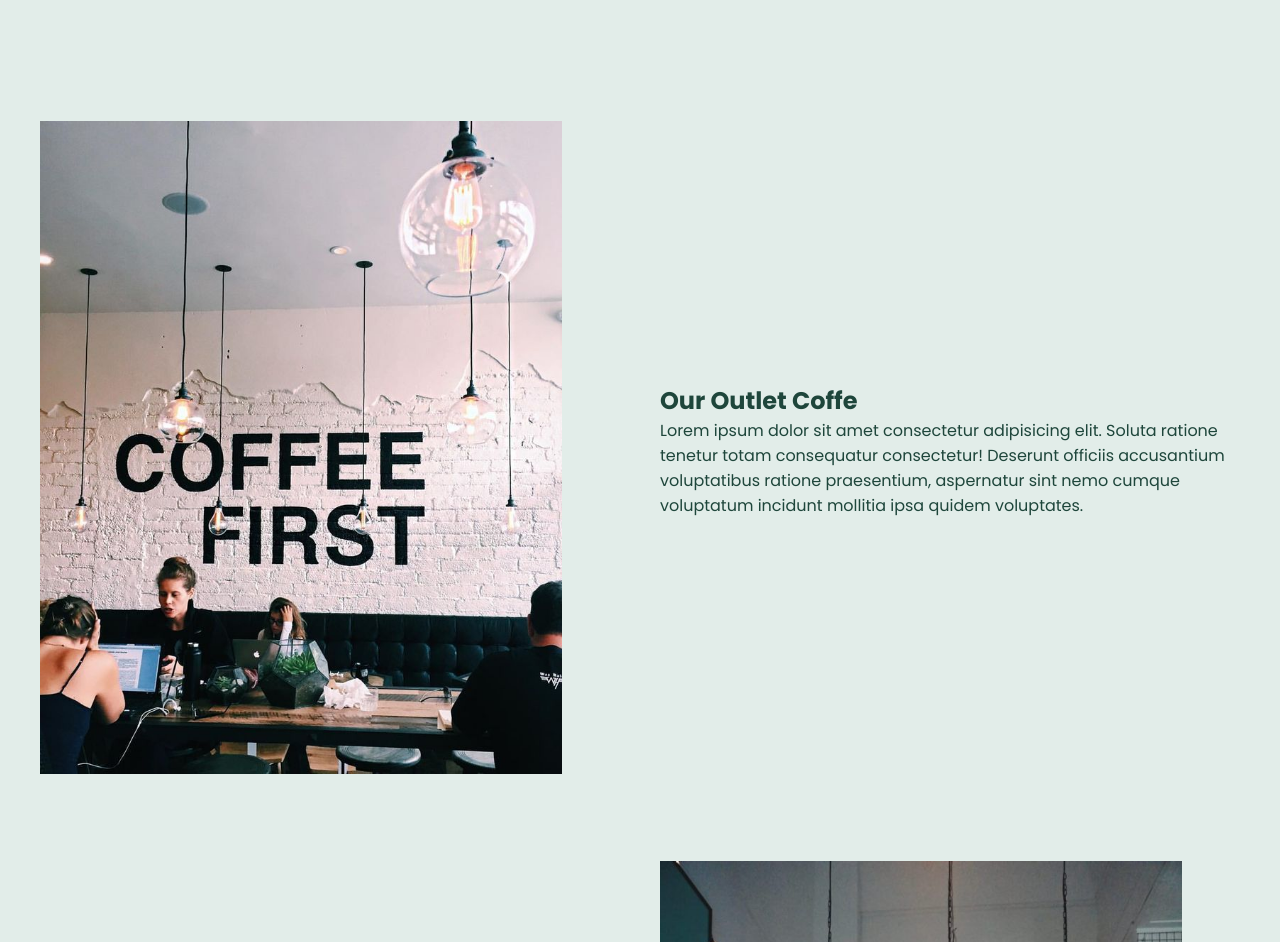
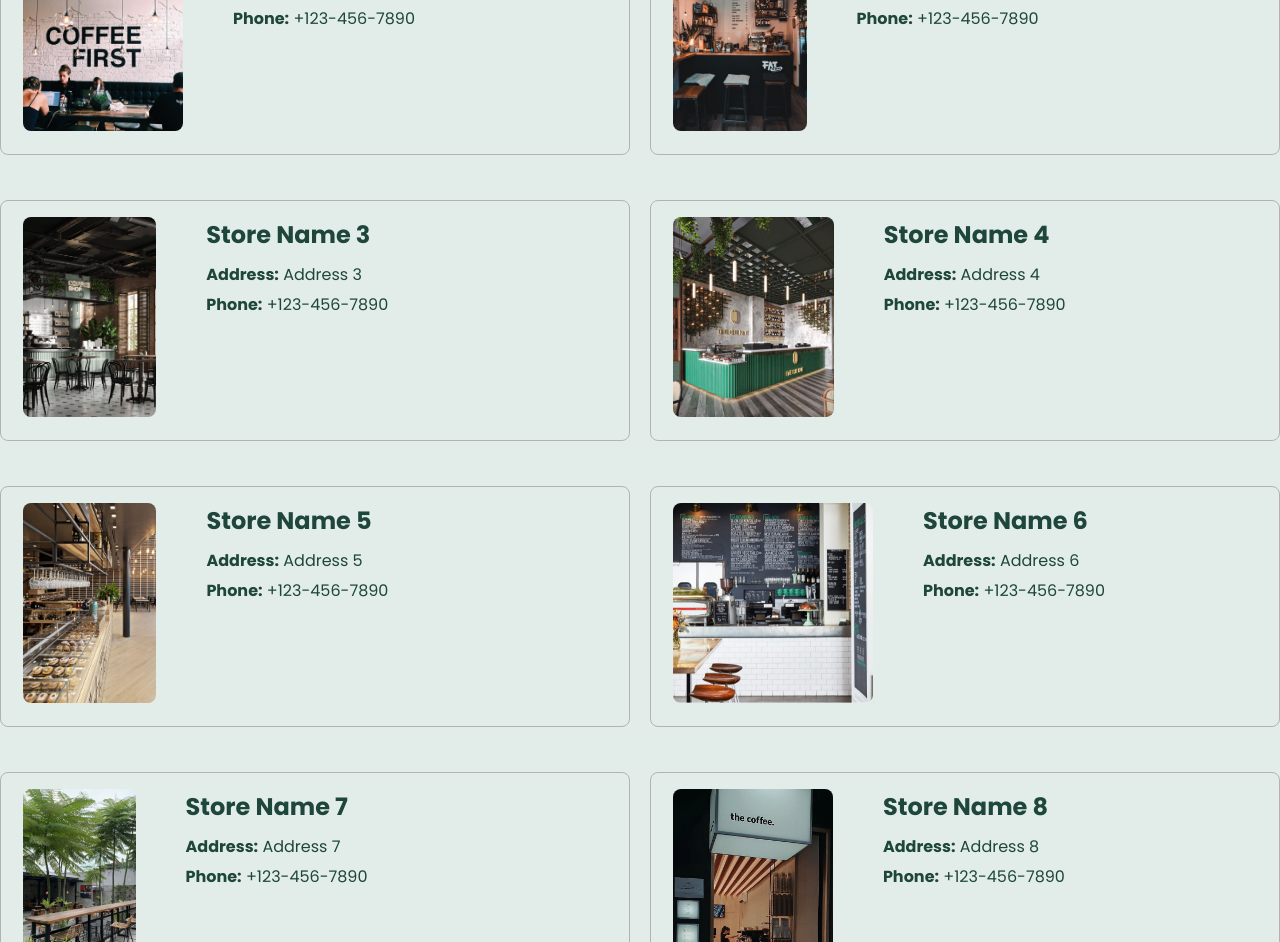
Before and after one commit to muhmaulanaa/CapstoneProject, a plain HTML site: page outlets.html in a window 1280 px wide. Shown: the part 266-1208 px from the top of the page. Drawn offline with Linux system fonts and the light colour scheme.

Commit message:
Making simple change

```diff
--- a/CSS/outlets.css
+++ b/CSS/outlets.css
@@ -7,28 +7,52 @@ body {
     min-height: 100vh;
 }
 
-#logo{
-   text-align: center;
-   margin-top: 20px;
+
+
+/* Style for the store card */
+.store-card {
+    border: solid 1px #b3b3b3;
+    border-radius: 8px;
+    padding: 16px 22px;
+    display: flex;
+    flex-direction: row;
+    margin: 0 0 25px 0;
+    gap: 20px;
 }
 
-.left img, .right img{
-    max-width: 90%;
-
-}
-.content{
-    display: flex;
-    justify-content: space-between;
-    align-items: center;
-    margin: 20px;
+/* Style for the store image on the left */
+.map-image {
+    max-width: 200px;
+    max-height: 200px;
+    object-fit: cover;
+    border-radius: 8px;
 }
 
-.left{
+/* Style for the store details on the right */
+.map-right {
     flex: 1;
-    padding: 20px;
+    padding: 0 0 0 30px;
 }
 
-.right{
-    flex: 1;
-    padding: 20px;
+.map-right h2 {
+    font-size: 1.5rem;
+    margin-top: 0;
+    margin-bottom: 10px;
 }
+
+.map-right p {
+    margin-bottom: 5px;
+}
+
+/* Style for the container of store cards */
+.store-cards {
+    display: flex;
+    flex-wrap: wrap; /* Memungkinkan kartu untuk melanjutkan ke baris berikutnya ketika lebar tidak cukup */
+    gap: 20px; /* Jarak antara kartu */
+}
+
+/* Style for store items */
+.map-item {
+    flex: 0 0 calc(50% - 10px); /* Membagi layar menjadi dua kolom dengan jarak 10px */
+    /* 10px adalah setengah dari jarak antara kartu (20px) */
+}
--- a/outlets.html
+++ b/outlets.html
@@ -41,48 +41,119 @@
     </nav>
     <!-- content -->
     <section class="customers">
-        <div id="logo">
-            <img src="assets/logo_hijau.png" alt="Logo">
+
+    </section>
+
+    <section class="map">
+        <div class="store-cards">
+            <!-- Outlet 1 -->
+            <div class="store-card map-item">
+                <div class="store-card-image">
+                    <img src="assets/Outlet/Outlet1.jpg" alt="Outlet Image" class="map-image">
+                </div>
+
+                <div class="store-card-details map-right">
+                    <h2>Store Name 1</h2>
+                    <p><strong>Address:</strong> Address 1</p>
+                    <p><strong>Phone:</strong> +123-456-7890</p>
+                </div>
+            </div>
+
+            <!-- Outlet 2 -->
+            <div class="store-card map-item">
+                <div class="store-card-image">
+                    <img src="assets/Outlet/Outlet2.jpg" alt="Outlet Image" class="map-image">
+                </div>
+
+                <div class="store-card-details map-right">
+                    <h2>Store Name 2</h2>
+                    <p><strong>Address:</strong> Address 2</p>
+                    <p><strong>Phone:</strong> +123-456-7890</p>
+                </div>
+            </div>
+
+            <!-- Outlet 3 -->
+            <div class="store-card map-item">
+                <div class="store-card-image">
+                    <img src="assets/Outlet/Outlet3.jpg" alt="Outlet Image" class="map-image">
+                </div>
+
+                <div class="store-card-details map-right">
+                    <h2>Store Name 3</h2>
+                    <p><strong>Address:</strong> Address 3</p>
+                    <p><strong>Phone:</strong> +123-456-7890</p>
+                </div>
+            </div>
+
+            <!-- Outlet 4 -->
+            <div class="store-card map-item">
+                <div class="store-card-image">
+                    <img src="assets/Outlet/Outlet4.jpg" alt="Outlet Image" class="map-image">
+                </div>
+
+                <div class="store-card-details map-right">
+                    <h2>Store Name 4</h2>
+                    <p><strong>Address:</strong> Address 4</p>
+                    <p><strong>Phone:</strong> +123-456-7890</p>
+                </div>
+            </div>
+
+            <!-- Outlet 5 -->
+            <div class="store-card map-item">
+                <div class="store-card-image">
+                    <img src="assets/Outlet/Outlet5.jpg" alt="Outlet Image" class="map-image">
+                </div>
+
+                <div class="store-card-details map-right">
+                    <h2>Store Name 5</h2>
+                    <p><strong>Address:</strong> Address 5</p>
+                    <p><strong>Phone:</strong> +123-456-7890</p>
+                </div>
+            </div>
+
+            <!-- Outlet 6 -->
+            <div class="store-card map-item">
+                <div class="store-card-image">
+                    <img src="assets/Outlet/Outlet6.jpg" alt="Outlet Image" class="map-image">
+                </div>
+
+                <div class="store-card-details map-right">
+                    <h2>Store Name 6</h2>
+                    <p><strong>Address:</strong> Address 6</p>
+                    <p><strong>Phone:</strong> +123-456-7890</p>
+                </div>
+            </div>
+
+            <!-- Outlet 7 -->
+            <div class="store-card map-item">
+                <div class="store-card-image">
+                    <img src="assets/Outlet/Outlet7.jpg" alt="Outlet Image" class="map-image">
+                </div>
+
+                <div class="store-card-details map-right">
+                    <h2>Store Name 7</h2>
+                    <p><strong>Address:</strong> Address 7</p>
+                    <p><strong>Phone:</strong> +123-456-7890</p>
+                </div>
+            </div>
+
+            <!-- Outlet 8 -->
+            <div class="store-card map-item">
+                <div class="store-card-image">
+                    <img src="assets/Outlet/Outlet8.jpg" alt="Outlet Image" class="map-image">
+                </div>
+
+                <div class="store-card-details map-right">
+                    <h2>Store Name 8</h2>
+                    <p><strong>Address:</strong> Address 8</p>
+                    <p><strong>Phone:</strong> +123-456-7890</p>
+                </div>
+            </div>
         </div>
     </section>
 
 
 
-    <section class="content">
-        <div class="left">
-            <img src="assets/Outlet/Outlet1.jpg" alt="Foto Kiri">
-        </div>
-        <div class="right">
-            <h1>Our Outlet Coffe</h1>
-            Lorem ipsum dolor sit amet consectetur adipisicing elit. Soluta ratione tenetur totam consequatur
-            consectetur! Deserunt officiis accusantium voluptatibus ratione praesentium, aspernatur sint nemo cumque
-            voluptatum incidunt mollitia ipsa quidem voluptates.
-        </div>
-    </section>
-
-    <section class="content">
-        <div class="left">
-            <h1>Our Outlet Coffe</h1>
-            Lorem ipsum dolor sit amet consectetur adipisicing elit. Consequuntur, deserunt. Aliquam labore laudantium
-            illo eligendi maxime impedit, nisi odit recusandae fugiat iusto laboriosam eaque ab explicabo eum reiciendis
-            quo architecto?
-        </div>
-        <div class="right">
-            <img src="assets/Outlet/Outlet2.jpg" alt="Foto Kanan">
-        </div>
-    </section>
-
-    <section class="content">
-        <div class="left">
-            <img src="assets/Outlet/Outlet3.jpg" alt="Foto Kiri">
-        </div>
-        <div class="right">
-            <h1>Our Outlet Coffe</h1>
-            Lorem ipsum dolor sit amet consectetur adipisicing elit. Soluta ratione tenetur totam consequatur
-            consectetur! Deserunt officiis accusantium voluptatibus ratione praesentium, aspernatur sint nemo cumque
-            voluptatum incidunt mollitia ipsa quidem voluptates.
-        </div>
-    </section>
 
 </body>
 
```
Also changed, not shown: assets/Banner/Cofee-Banner.png (added), assets/Outlet/Outlet4.jpg (added), assets/Outlet/Outlet5.jpg (added), assets/Outlet/Outlet6.jpg (added), assets/Outlet/Outlet7.jpg (added), assets/Outlet/Outlet8.jpg (added).
